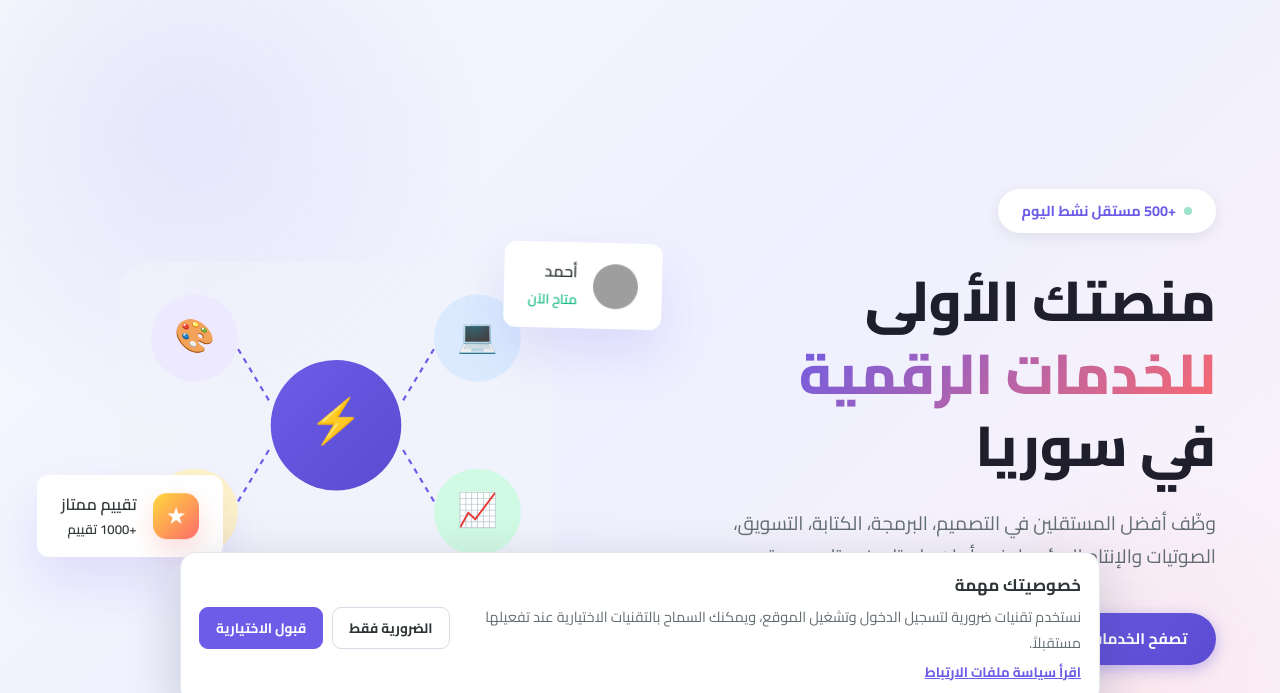
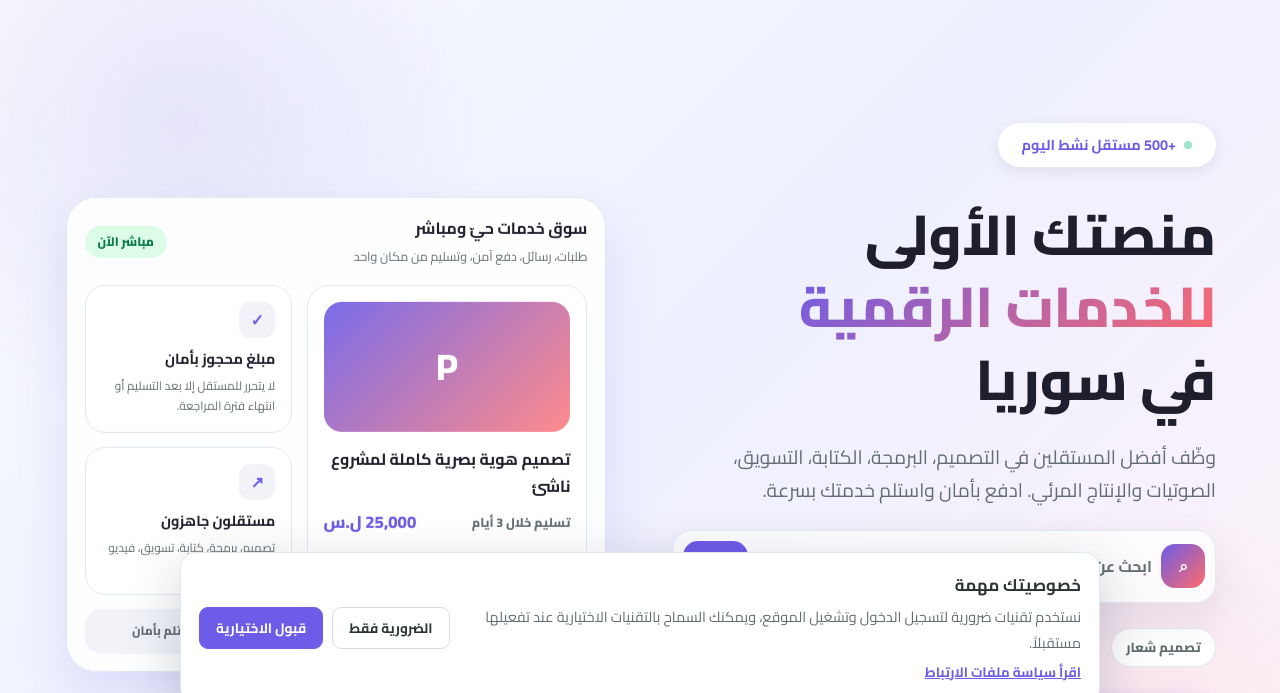
Before and after one commit to omars1640-lang/Piklanc2, a plain HTML site: page index.html in a window 1280 px wide. Shown: the part 74-767 px from the top of the page. Drawn offline with Linux system fonts and the light colour scheme; no server answers; grey boxes are pictures that could not be loaded.

Commit message:
Modernize homepage hero experience

```diff
--- a/index.html
+++ b/index.html
@@ -345,90 +345,241 @@
       flex-wrap: wrap;
     }
 
+    .hero-search {
+      width: min(100%, 560px);
+      margin: -1rem 0 1.6rem;
+      padding: .6rem;
+      display: flex;
+      align-items: center;
+      gap: .6rem;
+      border: 1px solid var(--border-color);
+      border-radius: 20px;
+      background: rgba(255,255,255,.78);
+      box-shadow: 0 18px 45px rgba(31, 24, 70, .08);
+      backdrop-filter: blur(14px);
+    }
+
+    [data-theme="dark"] .hero-search {
+      background: rgba(30,30,45,.78);
+    }
+
+    .hero-search span {
+      width: 44px;
+      height: 44px;
+      flex: 0 0 44px;
+      display: grid;
+      place-items: center;
+      border-radius: 14px;
+      color: #fff;
+      background: linear-gradient(135deg, var(--primary), var(--secondary));
+      font-weight: 900;
+    }
+
+    .hero-search input {
+      flex: 1;
+      min-width: 0;
+      border: 0;
+      outline: 0;
+      color: var(--text-heading);
+      background: transparent;
+      font: 700 .98rem "Cairo", sans-serif;
+    }
+
+    .hero-search input::placeholder { color: var(--text-secondary); }
+
+    .hero-search button {
+      padding: .75rem 1.2rem;
+      border: 0;
+      border-radius: 15px;
+      color: #fff;
+      background: var(--primary);
+      font-size: .9rem;
+      font-weight: 800;
+      white-space: nowrap;
+      cursor: pointer;
+      font-family: "Cairo", sans-serif;
+    }
+
+    .hero-chips {
+      display: flex;
+      flex-wrap: wrap;
+      gap: .65rem;
+      margin-bottom: 1.8rem;
+    }
+
+    .hero-chips a {
+      padding: .45rem .9rem;
+      border: 1px solid var(--border-color);
+      border-radius: 999px;
+      color: var(--text-secondary);
+      background: var(--card-bg);
+      text-decoration: none;
+      font-size: .82rem;
+      font-weight: 800;
+      transition: var(--transition);
+    }
+
+    .hero-chips a:hover {
+      color: var(--primary);
+      border-color: var(--primary);
+      transform: translateY(-2px);
+    }
+
     .hero-visual {
       position: relative;
       display: flex;
       justify-content: center;
     }
 
-    .hero-image {
-      width: 100%;
-      max-width: 550px;
+    .hero-marketplace {
+      width: min(100%, 540px);
+      padding: 1.1rem;
+      border: 1px solid var(--border-color);
+      border-radius: 30px;
+      background: color-mix(in srgb, var(--card-bg) 88%, transparent);
+      box-shadow: var(--shadow-lg);
+      backdrop-filter: blur(18px);
       animation: floatVisual 6s ease-in-out infinite;
     }
 
     @keyframes floatVisual {
       0%, 100% { transform: translateY(0); }
-      50% { transform: translateY(-20px); }
+      50% { transform: translateY(-16px); }
     }
 
-    .floating-badge {
-      position: absolute;
-      background: var(--card-bg);
-      border-radius: 12px;
-      padding: 1rem 1.5rem;
-      box-shadow: var(--shadow-lg);
+    .marketplace-top {
       display: flex;
       align-items: center;
+      justify-content: space-between;
       gap: 1rem;
-      animation: floatBadge 5s ease-in-out infinite;
-      font-weight: 600;
-      color: var(--text-primary);
+      margin-bottom: 1rem;
     }
 
-    .floating-badge-1 {
-      top: 10%;
-      right: -10%;
-      animation-delay: 0s;
+    .marketplace-top strong {
+      display: block;
+      color: var(--text-heading);
+      font-size: 1rem;
     }
 
-    .floating-badge-2 {
-      bottom: 20%;
-      left: -5%;
-      animation-delay: 2s;
+    .marketplace-top small {
+      color: var(--text-secondary);
+      font-size: .78rem;
     }
 
-    .floating-badge-2::before {
-      content: "★";
-      width: 46px;
-      height: 46px;
+    .live-pill {
+      padding: .35rem .8rem;
+      border-radius: 999px;
+      color: #067647;
+      background: #dcfce7;
+      font-size: .76rem;
+      font-weight: 900;
+      white-space: nowrap;
+    }
+
+    .marketplace-grid {
+      display: grid;
+      grid-template-columns: 1.15fr .85fr;
+      gap: .9rem;
+      align-items: stretch;
+    }
+
+    .market-service {
+      padding: 1rem;
+      border: 1px solid var(--border-color);
+      border-radius: 22px;
+      background: var(--bg-secondary);
+    }
+
+    .market-cover {
+      min-height: 130px;
+      margin-bottom: .85rem;
+      border-radius: 18px;
+      background:
+        linear-gradient(135deg, rgba(108,92,231,.9), rgba(255,107,107,.78)),
+        radial-gradient(circle at 25% 25%, rgba(255,255,255,.45), transparent 28%);
       display: grid;
       place-items: center;
-      border-radius: 14px;
       color: #fff;
-      background: linear-gradient(135deg, var(--accent), var(--secondary));
-      box-shadow: 0 10px 24px rgba(255, 107, 107, .22);
-      font-size: 1.25rem;
+      font-size: 2.3rem;
       font-weight: 900;
     }
 
-    .floating-badge-2 > div { font-size: 0; }
-    .floating-badge-2 > div::before { content: "تقييم ممتاز"; font-size: 1rem; }
-    .floating-badge-2 small { display: block; font-size: .82rem; }
-
-    @keyframes floatBadge {
-      0%, 100% { transform: translateY(0) rotate(0deg); }
-      50% { transform: translateY(-15px) rotate(2deg); }
+    .market-service h3 {
+      margin: 0 0 .5rem;
+      color: var(--text-heading);
+      font-size: 1rem;
+      line-height: 1.7;
     }
 
-    .badge-avatar {
-      width: 45px;
-      height: 45px;
-      border-radius: 50%;
-      background-size: cover;
-      background-position: center;
+    .market-meta {
+      display: flex;
+      align-items: center;
+      justify-content: space-between;
+      gap: .7rem;
+      color: var(--text-secondary);
+      font-size: .78rem;
+      font-weight: 800;
     }
 
-    .floating-icon {
-      width: 46px;
-      height: 46px;
+    .market-price {
+      color: var(--primary);
+      font-size: 1.05rem;
+      font-weight: 900;
+      white-space: nowrap;
+    }
+
+    .market-side {
       display: grid;
+      gap: .9rem;
+    }
+
+    .mini-card {
+      padding: 1rem;
+      border: 1px solid var(--border-color);
+      border-radius: 20px;
+      background: var(--bg-secondary);
+    }
+
+    .mini-card span {
+      display: inline-grid;
       place-items: center;
-      border-radius: 14px;
-      color: #fff;
-      background: linear-gradient(135deg, var(--primary), var(--secondary));
-      box-shadow: 0 10px 24px rgba(108, 92, 231, .24);
-      font-size: 1.35rem;
+      width: 36px;
+      height: 36px;
+      margin-bottom: .55rem;
+      border-radius: 12px;
+      color: var(--primary);
+      background: var(--bg-tertiary);
+      font-weight: 900;
+    }
+
+    .mini-card strong {
+      display: block;
+      color: var(--text-heading);
+      font-size: .9rem;
+    }
+
+    .mini-card small {
+      display: block;
+      margin-top: .25rem;
+      color: var(--text-secondary);
+      font-size: .74rem;
+      line-height: 1.7;
+    }
+
+    .market-flow {
+      margin-top: .9rem;
+      display: grid;
+      grid-template-columns: repeat(3, 1fr);
+      gap: .7rem;
+    }
+
+    .flow-step {
+      padding: .75rem .55rem;
+      border-radius: 16px;
+      color: var(--text-secondary);
+      background: var(--bg-tertiary);
+      text-align: center;
+      font-size: .75rem;
       font-weight: 900;
     }
 
@@ -862,8 +1013,11 @@
         text-align: center;
       }
       .hero-text p { margin: 0 auto 2rem; }
+      .hero-search { margin-inline: auto; }
+      .hero-chips { justify-content: center; }
       .hero-buttons { justify-content: center; }
-      .hero-visual { display: none; }
+      .marketplace-grid { grid-template-columns: 1fr; }
+      .market-flow { grid-template-columns: 1fr; }
       .nav-links { display: none; }
       .mobile-toggle { display: block; }
       .stats-grid { grid-template-columns: repeat(2, 1fr); }
@@ -912,41 +1066,58 @@
             في سوريا
           </h1>
           <p>وظّف أفضل المستقلين في التصميم، البرمجة، الكتابة، التسويق، الصوتيات والإنتاج المرئي. ادفع بأمان واستلم خدمتك بسرعة.</p>
+          <form class="hero-search" action="services.html">
+            <span>⌕</span>
+            <input type="search" name="q" placeholder="ابحث عن تصميم شعار، متجر إلكتروني، كاتب محتوى...">
+            <button type="submit">بحث</button>
+          </form>
+          <div class="hero-chips">
+            <a href="services.html?cat=design">تصميم شعار</a>
+            <a href="services.html?cat=web">متجر إلكتروني</a>
+            <a href="services.html?cat=writing">كتابة محتوى</a>
+            <a href="services.html?cat=marketing">تسويق رقمي</a>
+          </div>
           <div class="hero-buttons">
             <a href="services.html" class="btn btn-primary">تصفح الخدمات ←</a>
             <a href="register.html" class="btn btn-outline-light">ابدأ بالبيع</a>
           </div>
         </div>
         <div class="hero-visual">
-          <svg viewBox="0 0 500 400" xmlns="http://www.w3.org/2000/svg" class="hero-image">
-            <rect x="50" y="50" width="400" height="300" rx="30" fill="var(--bg-tertiary)" opacity="0.5"/>
-            <circle cx="120" cy="120" r="40" fill="#EDE9FE" />
-            <text x="120" y="128" text-anchor="middle" font-size="30">🎨</text>
-            <circle cx="380" cy="120" r="40" fill="#DBEAFE" />
-            <text x="380" y="128" text-anchor="middle" font-size="30">💻</text>
-            <circle cx="120" cy="280" r="40" fill="#FEF3C7" />
-            <text x="120" y="288" text-anchor="middle" font-size="30">✍️</text>
-            <circle cx="380" cy="280" r="40" fill="#D1FAE5" />
-            <text x="380" y="288" text-anchor="middle" font-size="30">📈</text>
-            <circle cx="250" cy="200" r="60" fill="url(#centerGrad)" />
-            <defs>
-              <linearGradient id="centerGrad" x1="0%" y1="0%" x2="100%" y2="100%">
-                <stop offset="0%" style="stop-color:#6C5CE7" />
-                <stop offset="100%" style="stop-color:#5A4BD1" />
-              </linearGradient>
-            </defs>
-            <text x="250" y="210" text-anchor="middle" font-size="40" fill="#fff">⚡</text>
-            <line x1="160" y1="130" x2="190" y2="180" stroke="#6C5CE7" stroke-width="2" stroke-dasharray="5,5" />
-            <line x1="340" y1="130" x2="310" y2="180" stroke="#6C5CE7" stroke-width="2" stroke-dasharray="5,5" />
-            <line x1="160" y1="270" x2="190" y2="220" stroke="#6C5CE7" stroke-width="2" stroke-dasharray="5,5" />
-            <line x1="340" y1="270" x2="310" y2="220" stroke="#6C5CE7" stroke-width="2" stroke-dasharray="5,5" />
-          </svg>
-          <div class="floating-badge floating-badge-1">
-            <div class="badge-avatar" style="background-image:url('https://randomuser.me/api/portraits/men/1.jpg');"></div>
-            <div>أحمد <br><small style="color:#10B981;">متاح الآن</small></div>
-          </div>
-          <div class="floating-badge floating-badge-2">
-            <div>⭐⭐⭐⭐⭐<br><small>+1000 تقييم</small></div>
+          <div class="hero-marketplace">
+            <div class="marketplace-top">
+              <div>
+                <strong>سوق خدمات حيّ ومباشر</strong>
+                <small>طلبات، رسائل، دفع آمن، وتسليم من مكان واحد</small>
+              </div>
+              <span class="live-pill">مباشر الآن</span>
+            </div>
+            <div class="marketplace-grid">
+              <article class="market-service">
+                <div class="market-cover">P</div>
+                <h3>تصميم هوية بصرية كاملة لمشروع ناشئ</h3>
+                <div class="market-meta">
+                  <span>تسليم خلال 3 أيام</span>
+                  <strong class="market-price">25,000 ل.س</strong>
+                </div>
+              </article>
+              <div class="market-side">
+                <article class="mini-card">
+                  <span>✓</span>
+                  <strong>مبلغ محجوز بأمان</strong>
+                  <small>لا يتحرر للمستقل إلا بعد التسليم أو انتهاء فترة المراجعة.</small>
+                </article>
+                <article class="mini-card">
+                  <span>↗</span>
+                  <strong>مستقلون جاهزون</strong>
+                  <small>تصميم، برمجة، كتابة، تسويق، فيديو وصوتيات.</small>
+                </article>
+              </div>
+            </div>
+            <div class="market-flow">
+              <div class="flow-step">اختر الخدمة</div>
+              <div class="flow-step">تواصل واتفق</div>
+              <div class="flow-step">استلم بأمان</div>
+            </div>
           </div>
         </div>
       </div>
```
